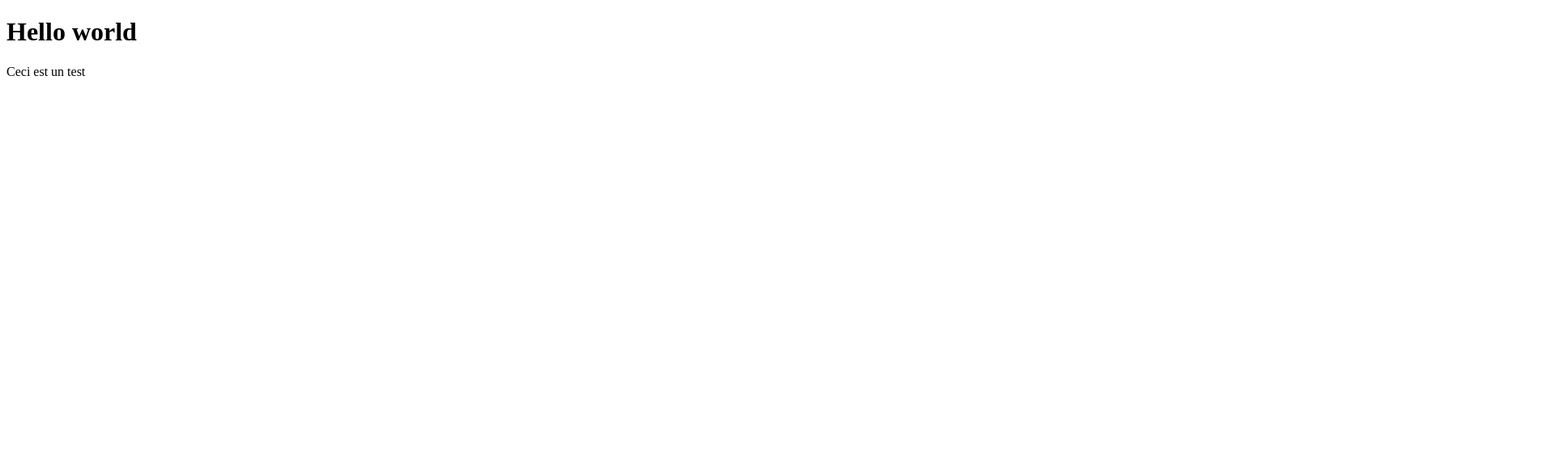
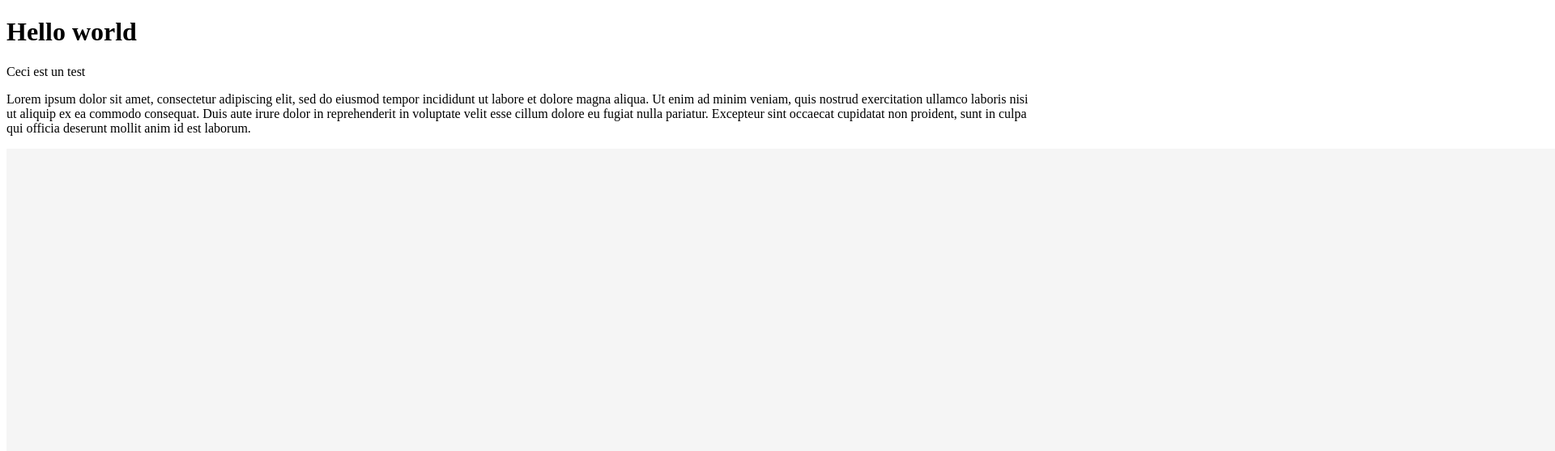
Before and after one commit to LolitaDupuyGane/test_github_action, a website: page index.html in a window 1280 px wide. Shown: the top 558 px of the page at 81% size, 1920 px wide, since content can reach past the window. Drawn offline with Linux system fonts and the light colour scheme.

Commit message:
create texte+ajout photo

```diff
--- a/index.html
+++ b/index.html
@@ -8,5 +8,15 @@
   <body>
     <h1>Hello world</h1>
     <p>Ceci est un test</p>
+    <p>
+      Lorem ipsum dolor sit amet, consectetur adipiscing elit, sed do eiusmod
+      tempor incididunt ut labore et dolore magna aliqua. Ut enim ad minim
+      veniam, quis nostrud exercitation ullamco laboris nisi ut aliquip ex ea
+      commodo consequat. Duis aute irure dolor in reprehenderit in voluptate
+      velit esse cillum dolore eu fugiat nulla pariatur. Excepteur sint occaecat
+      cupidatat non proident, sunt in culpa qui officia deserunt mollit anim id
+      est laborum.
+    </p>
+    <img src="chien.jpg" />
   </body>
 </html>
```
Also changed, not shown: chien.jpg (added).
